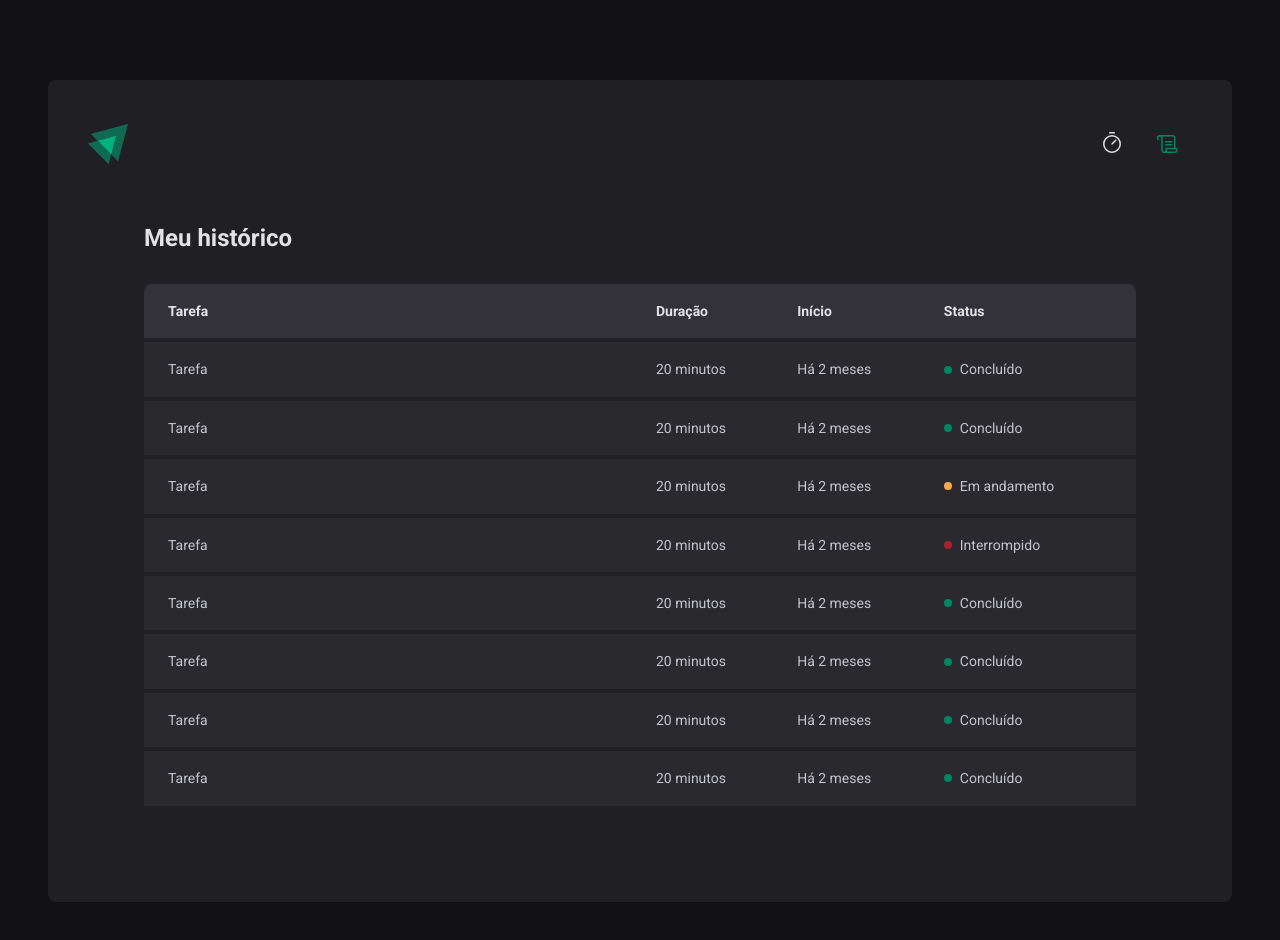
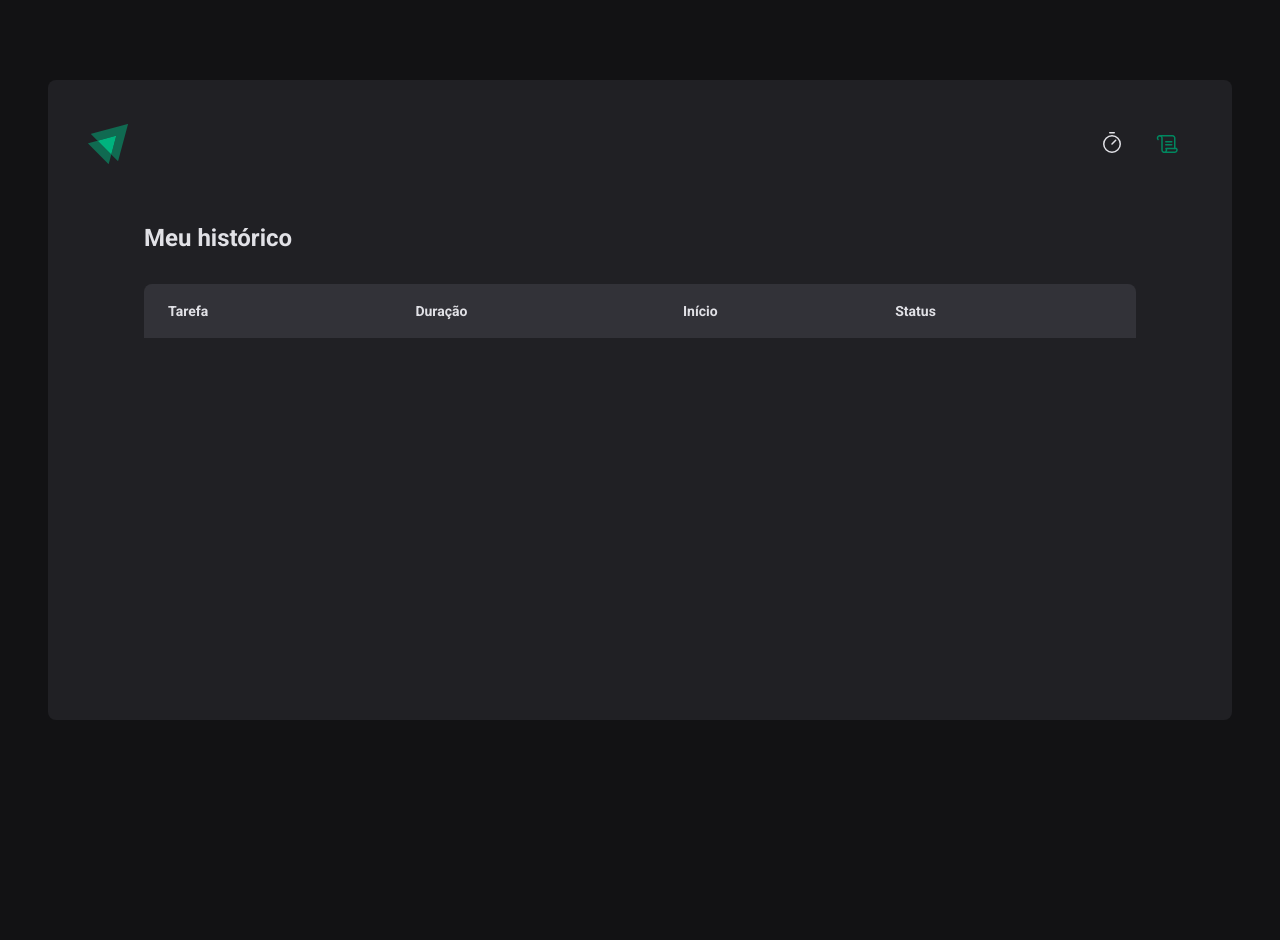
Before and after one commit to rlucasmd/ignite-timer, a React (Vite) app: page /history in a window 1280 px wide. Shown: the top 940 px of the page. After the commit the page ends 800 px from the top, so only its background shows below. Built offline with nearby package versions, Linux system fonts and the light colour scheme.

Commit message:
add: history showing cycles

```diff
--- a/src/contexts/CyclesContext.tsx
+++ b/src/contexts/CyclesContext.tsx
@@ -14,6 +14,7 @@
 }
 
 interface CyclesContextType {
+  cycles: Cycle[];
   activeCycle: Cycle | undefined;
   activeCycleId: string | null;
   markCurrentCycleAsFinished: () => void;
@@ -81,6 +82,7 @@
   }
   return (
     <CyclesContext.Provider value={{
+      cycles,
       activeCycle,
       activeCycleId,
       markCurrentCycleAsFinished,
--- a/src/pages/History/index.tsx
+++ b/src/pages/History/index.tsx
@@ -1,6 +1,11 @@
+import { useContext } from "react";
 import { HistoryContainer, HistoryList, Status } from "./styles";
+import { CyclesContext } from "../../contexts/CyclesContext";
+import { formatDistanceToNow } from "date-fns";
+import ptBR from "date-fns/locale/pt-BR";
 
 function History(){
+  const { cycles } = useContext(CyclesContext);
   return(
     <HistoryContainer>
       <h1>Meu histórico </h1>
@@ -15,86 +20,38 @@
             </tr>
           </thead>
           <tbody>
-            <tr>
-              <td>Tarefa</td>
-              <td>20 minutos</td>
-              <td>Há 2 meses</td>
-              <td>
-                <Status statusColor="green">
-                  Concluído
-                </Status>
-              </td>
-            </tr>
-            <tr>
-              <td>Tarefa</td>
-              <td>20 minutos</td>
-              <td>Há 2 meses</td>
-              <td>
-                <Status statusColor="green">
-                  Concluído
-                </Status>
-              </td>
-            </tr>
-            <tr>
-              <td>Tarefa</td>
-              <td>20 minutos</td>
-              <td>Há 2 meses</td>
-              <td>
-                <Status statusColor="yellow">
-                  Em andamento
-                </Status>
-              </td>
-            </tr>
-            <tr>
-              <td>Tarefa</td>
-              <td>20 minutos</td>
-              <td>Há 2 meses</td>
-              <td>
-                <Status statusColor="red">
-                  Interrompido
-                </Status>
-              </td>
-            </tr>
-            <tr>
-              <td>Tarefa</td>
-              <td>20 minutos</td>
-              <td>Há 2 meses</td>
-              <td>
-                <Status statusColor="green">
-                  Concluído
-                </Status>
-              </td>
-            </tr>
-            <tr>
-              <td>Tarefa</td>
-              <td>20 minutos</td>
-              <td>Há 2 meses</td>
-              <td>
-                <Status statusColor="green">
-                  Concluído
-                </Status>
-              </td>
-            </tr>
-            <tr>
-              <td>Tarefa</td>
-              <td>20 minutos</td>
-              <td>Há 2 meses</td>
-              <td>
-                <Status statusColor="green">
-                  Concluído
-                </Status>
-              </td>
-            </tr>
-            <tr>
-              <td>Tarefa</td>
-              <td>20 minutos</td>
-              <td>Há 2 meses</td>
-              <td>
-                <Status statusColor="green">
-                  Concluído
-                </Status>
-              </td>
-            </tr>
+            {
+              cycles.map((cycle) => {
+                return (
+                  <tr key={cycle.id}>
+                    <td>{cycle.task}</td>
+                    <td>{cycle.minutesAmount}</td>
+                    <td>
+                      {
+                        formatDistanceToNow(cycle.startDate, {
+                          addSuffix: true,
+                          locale: ptBR
+                        })
+                      }
+                    </td>
+                    <td>
+                      {
+                        cycle.finishedDate &&
+                        <Status statusColor="green">Concluído</Status>
+                      }
+                      {
+                        cycle.interruptedDate &&
+                        <Status statusColor="red">Interrompido</Status>
+                      }
+                      {
+                        !cycle.interruptedDate && !cycle.finishedDate &&
+                        <Status statusColor="yellow">Em andamento</Status>
+                      }
+                    </td>
+                  </tr>
+                );
+              })
+            }
           </tbody>
         </table>
       </HistoryList>
```
Also changed, not shown: src/hooks/useCycles.ts (deleted).
